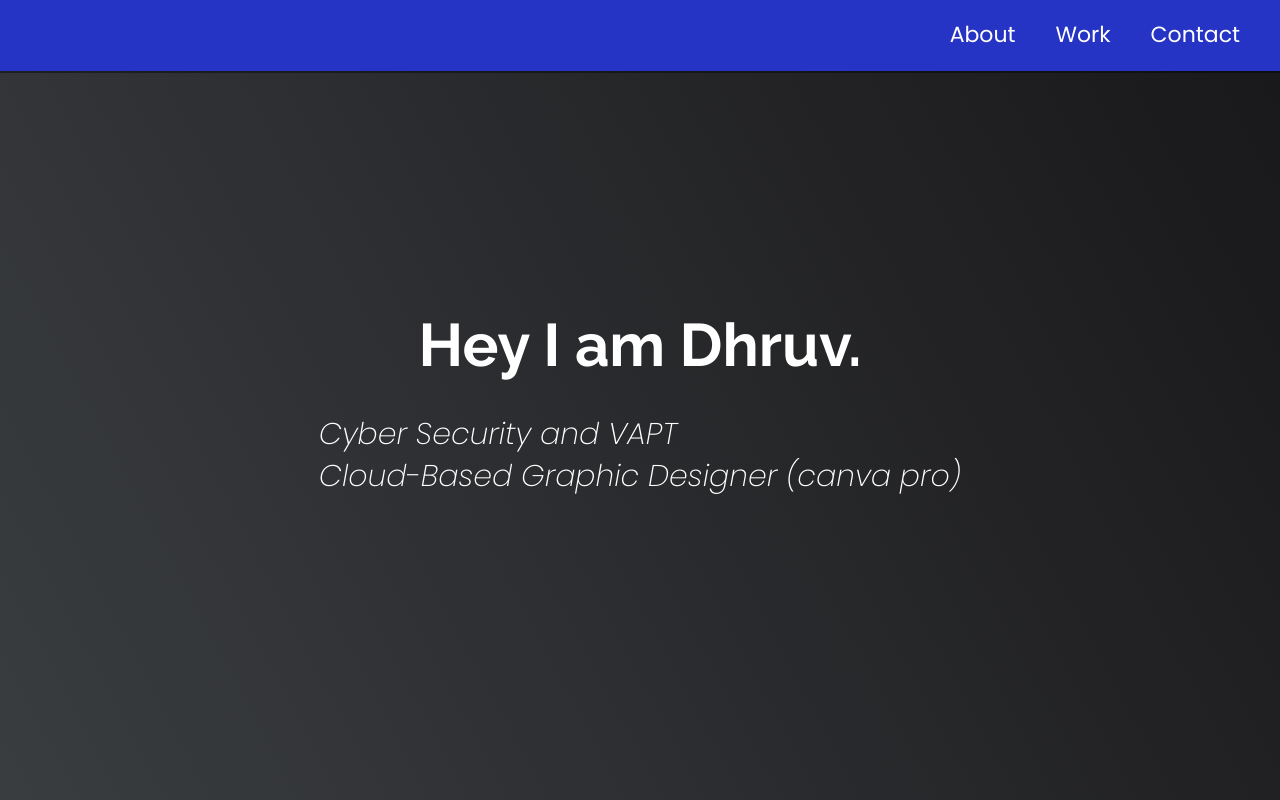
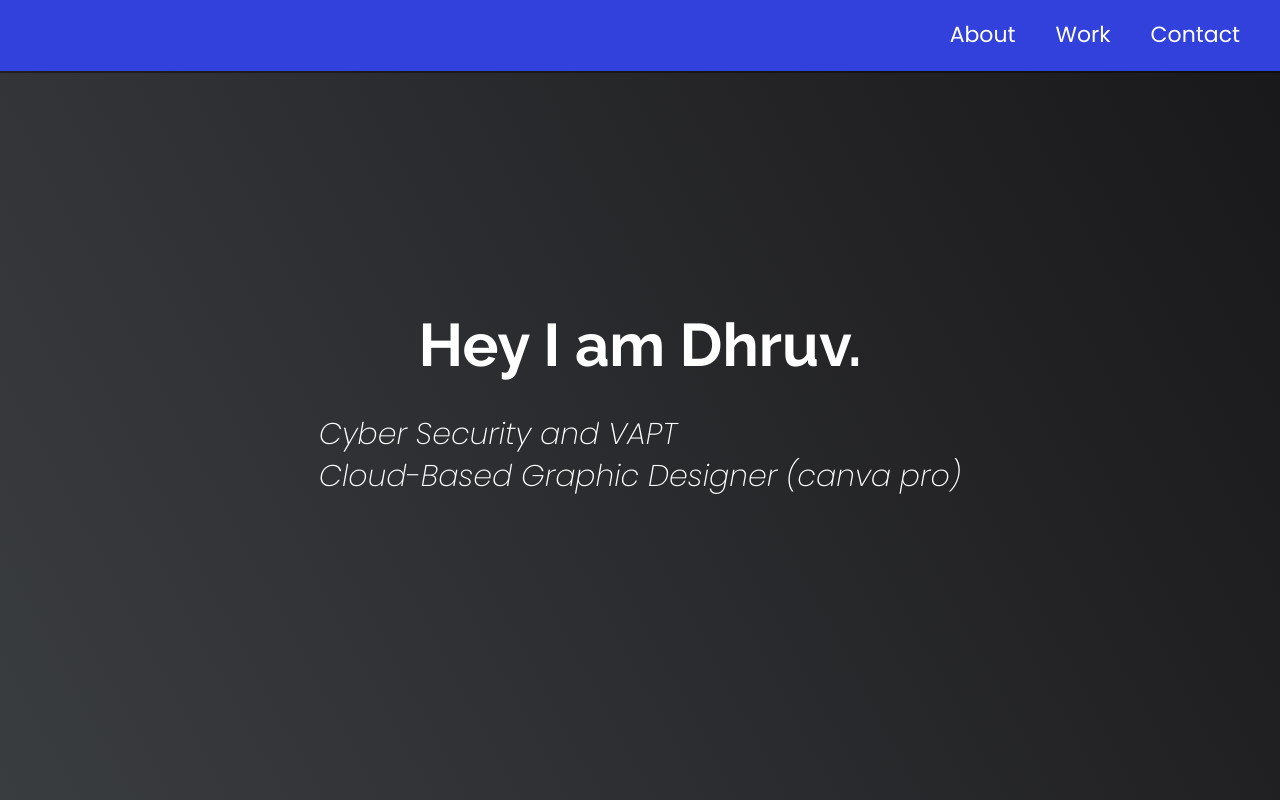
Before and after one commit to dhruvpruthi29/Portfolio, a plain HTML site: page index.html in a window 1280 px wide. Shown: the top 800 px of the page. Drawn offline with Linux system fonts and the light colour scheme.

Commit message:
Update styles.css

```diff
--- a/styles.css
+++ b/styles.css
@@ -1,8 +1,8 @@
 /* Custom properties/variables  */
 :root {
 --main-white: #ffffff;
---main-red: #2634c6;
---main-blue: #800000;
+--main-red: #3241db;
+--main-blue: #5ec1f2;
 --main-gray: #15181c;
 }
 
```
